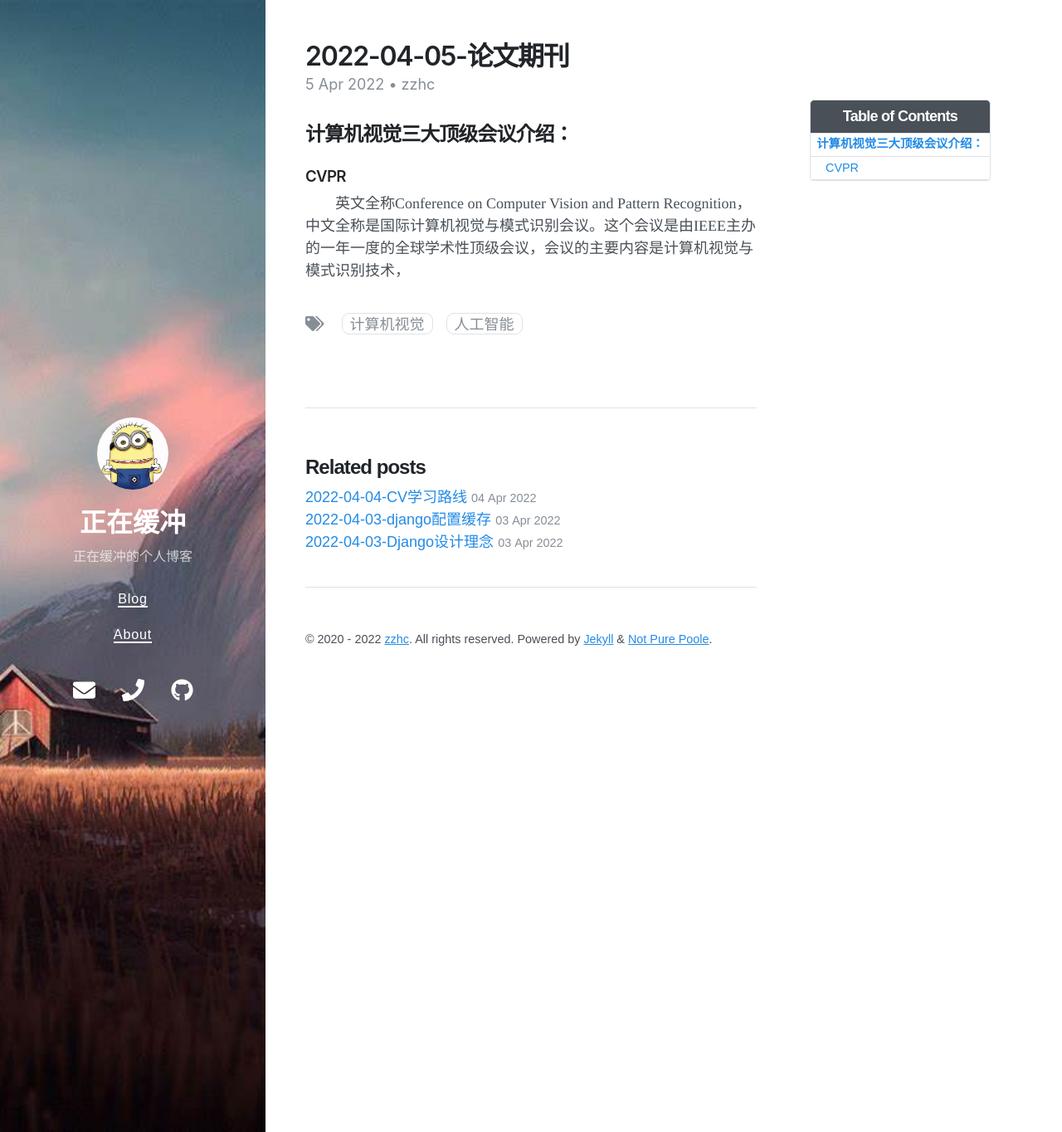
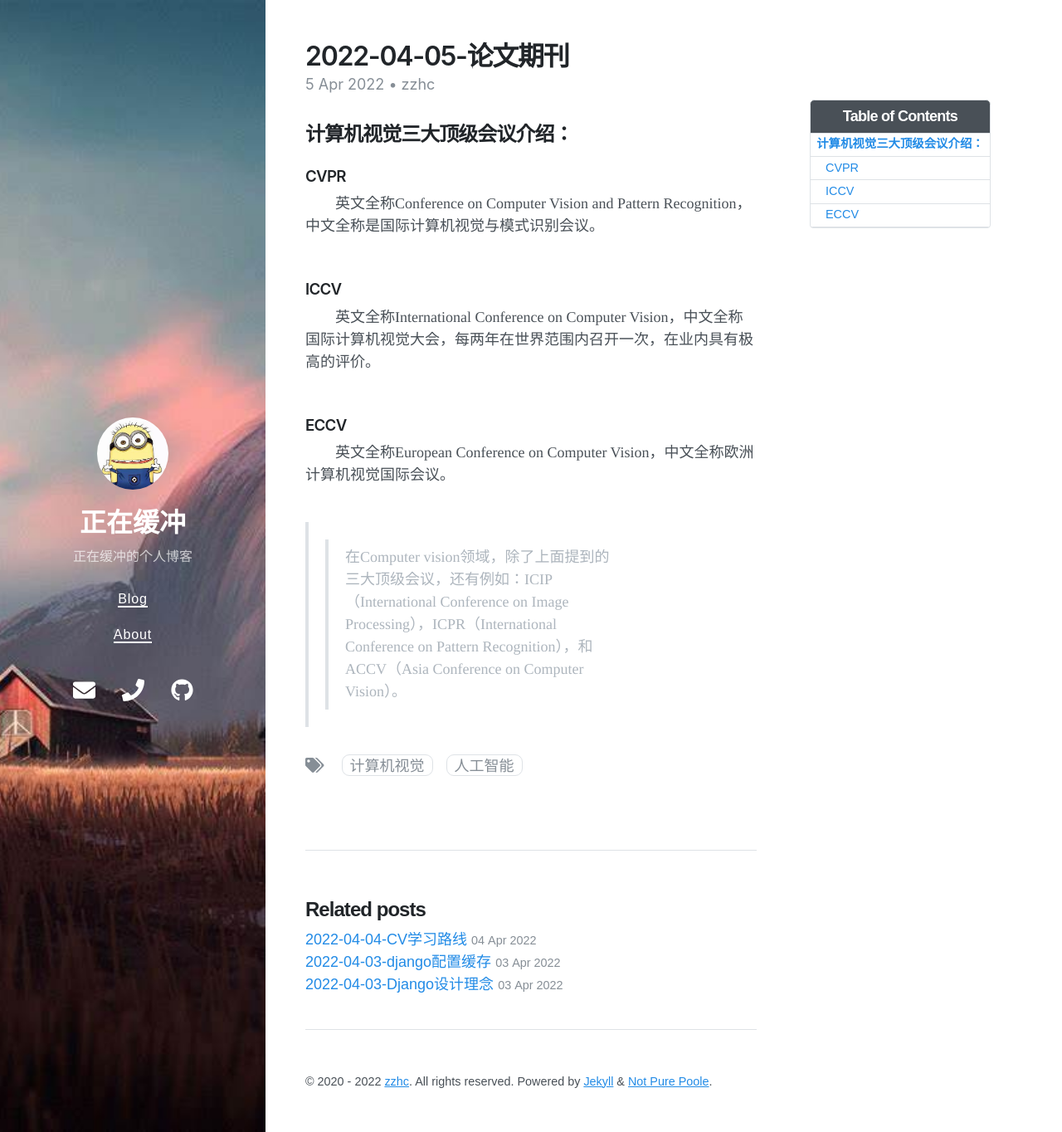
Before and after one commit to Zzhc3321/personal-blog.github.io, a Jekyll site: the page built from _posts/2022-04-05-论文期刊.md, in a window 1280 px wide and 1364 px high. Shown: the whole window at 83% size. Built offline with Jekyll 4.4.1, drawn with Linux system fonts in a browser that asks for light colours; nearby versions of some CDN libraries.

Commit message:
修改文件: _posts/2022-04-05-论文期刊.md

```diff
--- a/_posts/2022-04-05-论文期刊.md
+++ b/_posts/2022-04-05-论文期刊.md
@@ -10,4 +10,17 @@ author: zzhc
 
 ## 计算机视觉三大顶级会议介绍：
 ### CVPR
-&emsp;&emsp;英文全称Conference on Computer Vision and Pattern Recognition，中文全称是国际计算机视觉与模式识别会议。这个会议是由IEEE主办的一年一度的全球学术性顶级会议，会议的主要内容是计算机视觉与模式识别技术，
+&emsp;&emsp;英文全称Conference on Computer Vision and Pattern Recognition，中文全称是国际计算机视觉与模式识别会议。
+<br>
+<br>
+### ICCV
+&emsp;&emsp;英文全称International Conference on Computer Vision，中文全称国际计算机视觉大会，每两年在世界范围内召开一次，在业内具有极高的评价。
+<br>
+<br>
+
+### ECCV
+&emsp;&emsp;英文全称European Conference on Computer Vision，中文全称欧洲计算机视觉国际会议。
+<br>
+<br>
+
+>> 在Computer vision领域，除了上面提到的三大顶级会议，还有例如：ICIP（International Conference on Image Processing），ICPR（International Conference on Pattern Recognition），和ACCV（Asia Conference on Computer Vision）。
```
